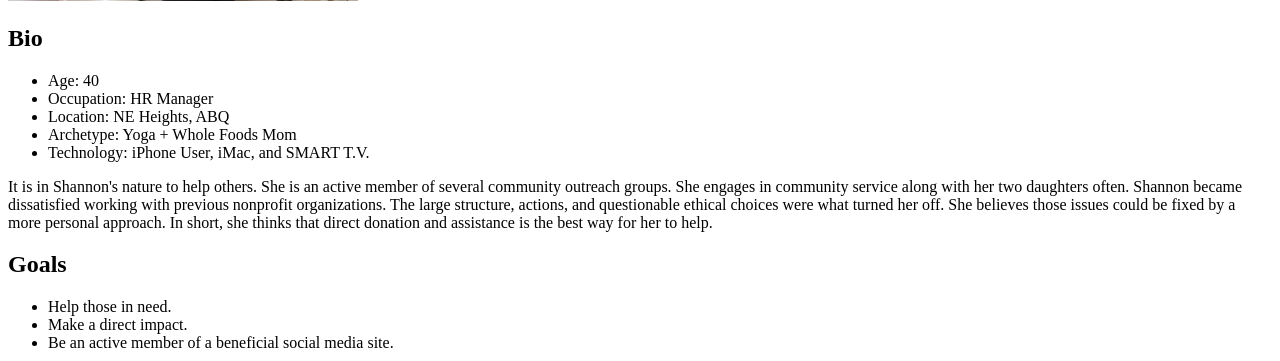
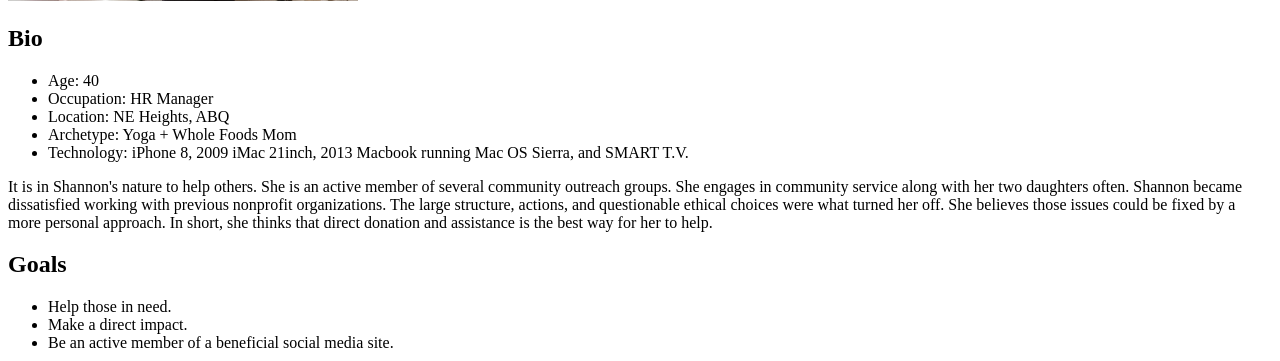
Before and after one commit to Npascetti/kindness, a PHP site: page /shannon.php in a window 1280 px wide. Shown: the part 576-937 px from the top of the page. Run offline with PHP 8.4, Linux system fonts and the light colour scheme.

Commit message:
Added technology.

```diff
--- a/epic/shannon.php
+++ b/epic/shannon.php
@@ -28,7 +28,7 @@
 				<li>Occupation: HR Manager</li>
 				<li>Location: NE Heights, ABQ</li>
 				<li>Archetype: Yoga + Whole Foods Mom</li>
-				<li>Technology: iPhone User, iMac, and SMART T.V.</li>
+				<li>Technology: iPhone 8, 2009 iMac 21inch, 2013 Macbook running Mac OS Sierra, and SMART T.V.</li>
 			</ul>
 			<p>It is in Shannon's nature to help others. She is an active member of several community outreach groups. She engages in community service along with her two daughters often. Shannon became dissatisfied working with previous nonprofit organizations. The large structure, actions, and questionable ethical choices were what turned her off. She believes those issues could be fixed by a more personal approach. In short, she thinks that direct donation and assistance is the best way for her to help. </p>
 			<h2>Goals</h2>
```
